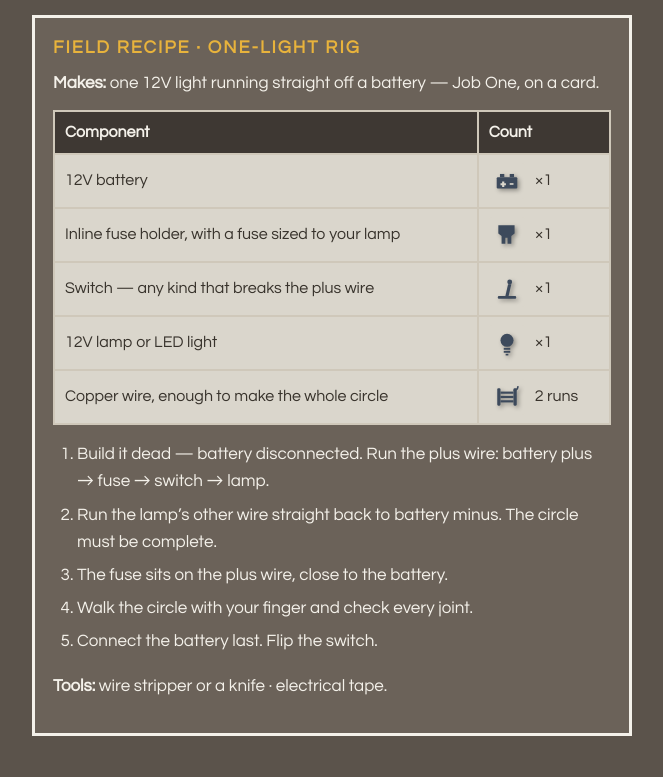
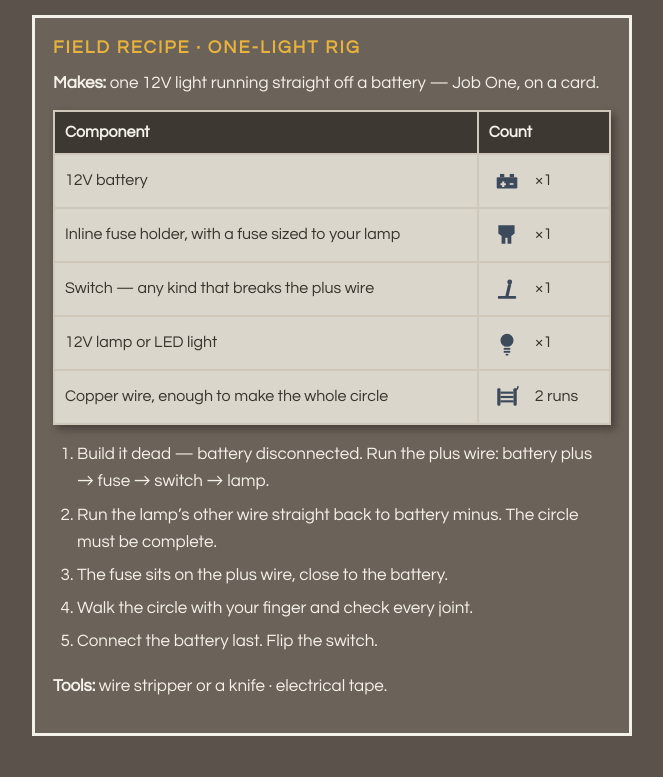
Before and after one commit to mannjon/millennials-guide-to-the-aftermath, a plain HTML site: page books/basic-wiring-and-electricity.html in a window 1280 px wide. Shown: the part 6675-7452 px from the top of the page, without its empty margins (308-971 px from the left). Drawn offline with Linux system fonts and the light colour scheme.

Commit message:
Add files via upload

```diff
--- a/books/basic-wiring-and-electricity.html
+++ b/books/basic-wiring-and-electricity.html
@@ -119,9 +119,9 @@
   }
 
   .tile-ic { display: inline-flex; align-items: center; justify-content: center; width: 36px; height: 36px; background: #DAD6CC; border-radius: 3px; vertical-align: middle; margin-right: 10px; }
-  .tile-ic .ing { width: 26px; height: 26px; filter: drop-shadow(2px 2px 2px rgba(0,0,0,0.35)); }
+  .tile-ic .ing { width: 26px; height: 26px; }
 
-  .recipe table { background: #DAD6CC; }
+  .recipe table { background: #DAD6CC; box-shadow: 4px 4px 8px rgba(0,0,0,0.35); }
   .recipe td { color: #38332C; }
   .recipe td:last-child { white-space: nowrap; }
 </style>
```
Also changed, not shown: books/fire.html (+2 -2 lines), books/safe-water-management.html (+2 -2 lines), books/staying-warm-and-keeping-cool.html (+2 -2 lines), 4 other files.
